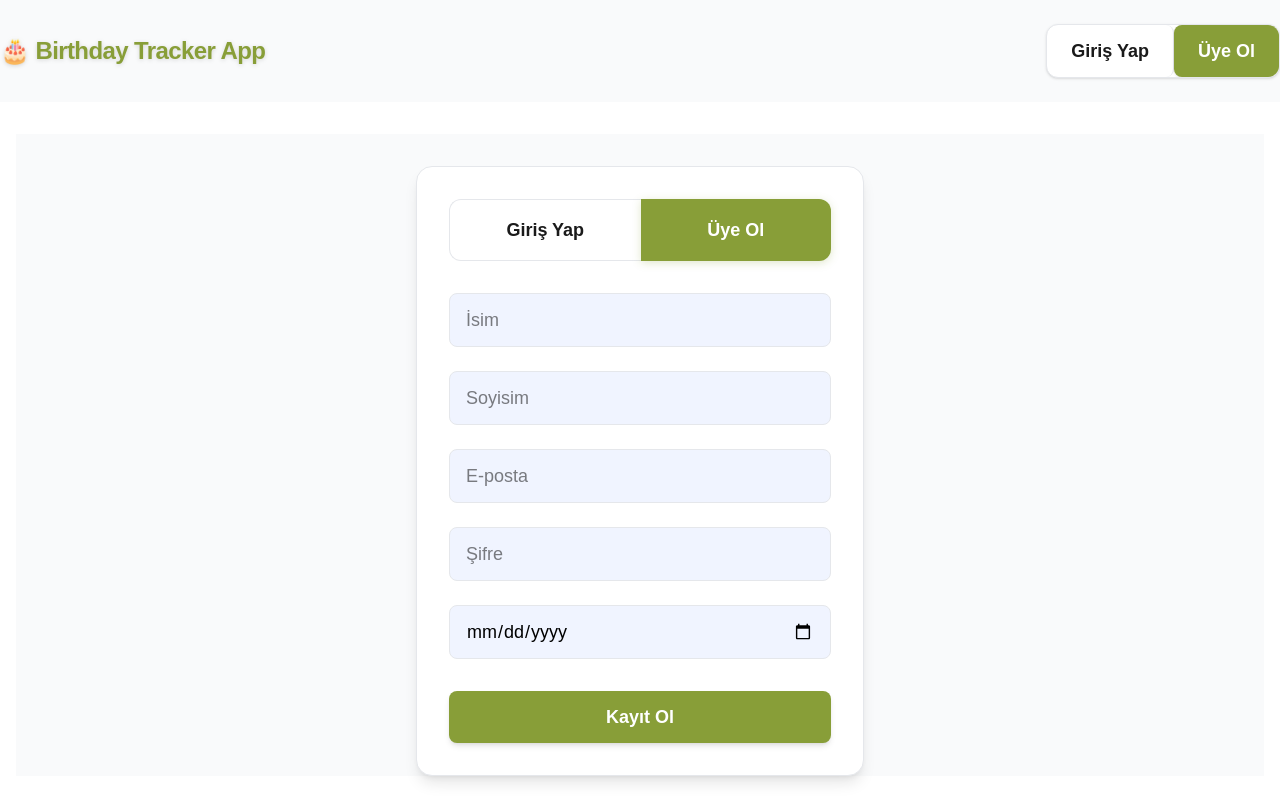
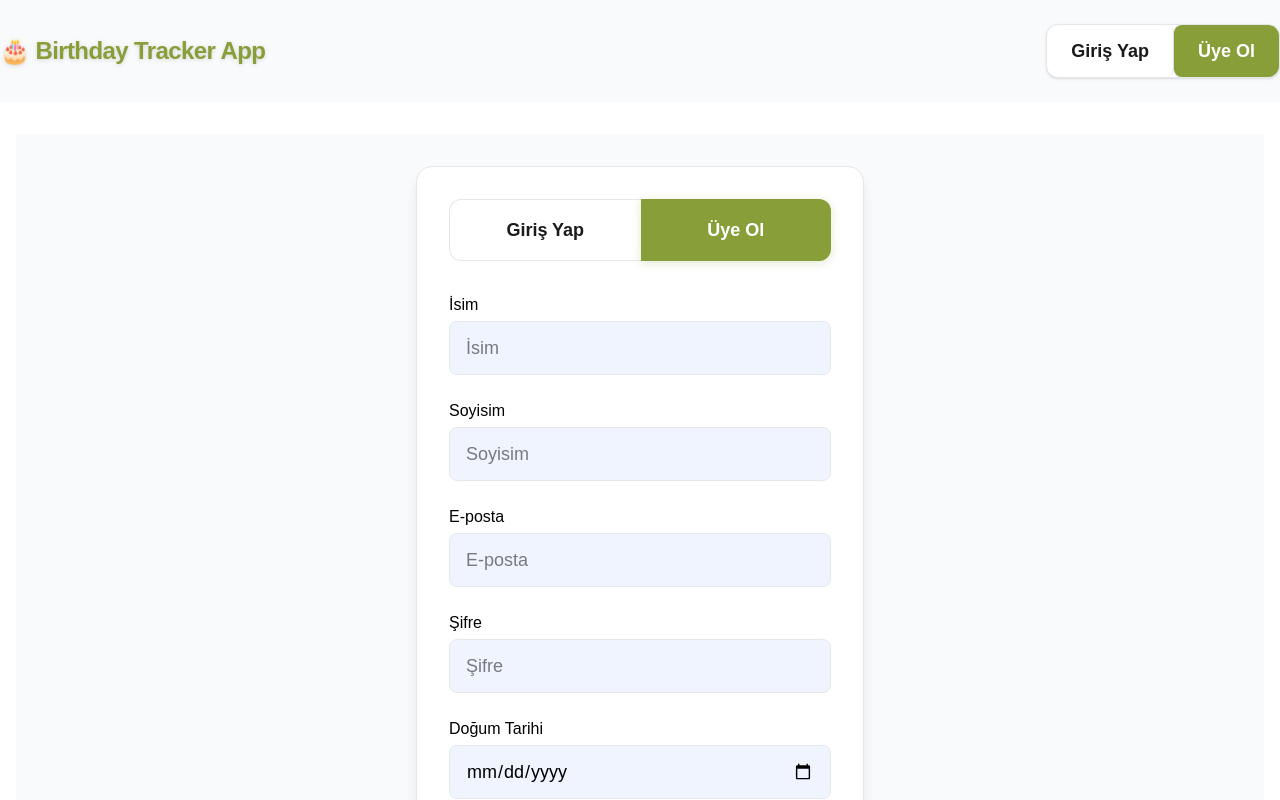
Before and after one commit to Zeyneppsevgi/birthday-tracker-app-frontend, a React (Vite) app: page /register in a window 1280 px wide. Shown: the top 800 px of the page. Built offline with nearby package versions, Linux system fonts and the light colour scheme.

Commit message:
validation rules edited

```diff
--- a/src/pages/LoginPage.jsx
+++ b/src/pages/LoginPage.jsx
@@ -4,12 +4,38 @@ import axios from 'axios';
 
 const API_BASE = import.meta.env.VITE_API_BASE_URL;
 
+// Basit e-posta formatı kontrolü (RegisterPage'den kopyalandı)
+const isValidEmail = (email) => {
+  // eslint-disable-next-line no-useless-escape
+  const emailRegex = /^[a-zA-Z0-9._%+-]+@[a-zA-Z0-9.-]+\.[a-zA-Z]{2,}$/;
+  return emailRegex.test(email);
+};
+
 function LoginPage() {
-  const [email, setEmail] = useState('');
-  const [password, setPassword] = useState('');
+  const [formData, setFormData] = useState({
+    email: '',
+    password: '',
+  });
+  const [formErrors, setFormErrors] = useState({});
   const [error, setError] = useState('');
   const [loading, setLoading] = useState(false);
   const navigate = useNavigate();
+
+  const handleInputChange = (e) => {
+    const { name, value } = e.target;
+    setFormData(f => ({ ...f, [name]: value }));
+    if (formErrors[name]) {
+        setFormErrors(prevErrors => ({ ...prevErrors, [name]: '' }));
+    }
+  };
+
+  const handleEmailBlur = () => {
+    if (!isValidEmail(formData.email)) {
+      setFormErrors(prevErrors => ({ ...prevErrors, email: "Geçersiz e-posta formatı" }));
+    } else {
+       setFormErrors(prevErrors => ({ ...prevErrors, email: '' }));
+    }
+  };
 
   return (
     <div className="min-h-[60vh] flex items-start justify-center bg-gray-50">
@@ -34,15 +60,35 @@ function LoginPage() {
           onSubmit={async e => {
             e.preventDefault();
             setError('');
+            const newErrors = {};
+            setFormErrors({});
+
+            if (!isValidEmail(formData.email)) {
+                newErrors.email = "Geçersiz e-posta formatı";
+            }
+            if (formData.password.length < 6) {
+                newErrors.password = "Parola en az 6 karakter olmalıdır";
+            }
+
+            setFormErrors(newErrors);
+
+            if (Object.keys(newErrors).length > 0) {
+                return;
+            }
+
             setLoading(true);
             try {
-              const response = await axios.post(`${API_BASE}/login`, { email, password });
+              const response = await axios.post(`${API_BASE}/login`, { email: formData.email, password: formData.password });
               localStorage.setItem('token', response.data.token);
               navigate('/dashboard');
             } catch (err) {
-              if (err.response?.data?.message) {
+              if (err.response?.data?.errors) {
+                setFormErrors(err.response.data.errors);
+              } else if (err.response?.data?.message) {
+                 setFormErrors({});
                  setError(err.response.data.message);
               } else {
+                 setFormErrors({});
                  setError('Bir hata oluştu.');
               }
             } finally {
@@ -51,23 +97,41 @@ function LoginPage() {
           }}
           className="space-y-6"
         >
+           <div>
+            <label className="block text-base font-medium mb-1">E-posta</label>
             <input
               type="email"
-            value={email}
-            onChange={e => setEmail(e.target.value)}
+              name="email"
+              value={formData.email}
+              onChange={handleInputChange}
+              onBlur={handleEmailBlur}
               placeholder="E-posta"
-            className="w-full bg-[#f0f4ff] text-base md:text-lg px-3 md:px-4 py-2 md:py-3 rounded-lg border border-gray-200 focus:border-[#889e38] focus:ring-2 focus:ring-[#889e38]/20 outline-none transition"
+               className={`w-full bg-[#f0f4ff] text-base md:text-lg px-3 md:px-4 py-2 md:py-3 rounded-lg border ${formErrors.email ? 'border-red-500' : 'border-gray-200'} focus:border-[#889e38] focus:ring-2 focus:ring-[#889e38]/20 outline-none transition`}
               required
             />
+             {formErrors.email && <p className="text-red-500 text-xs mt-1">{formErrors.email}</p>}
+          </div>
+
+           <div>
+            <label className="block text-base font-medium mb-1">Şifre</label>
             <input
               type="password"
-            value={password}
-            onChange={e => setPassword(e.target.value)}
+              name="password"
+              value={formData.password}
+              onChange={handleInputChange}
               placeholder="Şifre"
-            className="w-full bg-[#f0f4ff] text-base md:text-lg px-3 md:px-4 py-2 md:py-3 rounded-lg border border-gray-200 focus:border-[#889e38] focus:ring-2 focus:ring-[#889e38]/20 outline-none transition"
+              className={`w-full bg-[#f0f4ff] text-base md:text-lg px-3 md:px-4 py-2 md:py-3 rounded-lg border ${formErrors.password ? 'border-red-500' : 'border-gray-200'} focus:border-[#889e38] focus:ring-2 focus:ring-[#889e38]/20 outline-none transition`}
               required
             />
-          {error && <div className="text-red-500 text-center">{error}</div>}
+             {formErrors.password && <p className="text-red-500 text-xs mt-1">{formErrors.password}</p>}
+          </div>
+
+          {error && (
+            <div className="bg-red-100 border border-red-400 text-red-700 px-4 py-3 rounded relative text-center text-sm mt-4">
+              {error}
+            </div>
+          )}
+
           <button
             type="submit"
             className="w-full bg-[#889e38] text-white text-base md:text-lg font-bold py-2 md:py-3 rounded-lg mt-2 shadow-md hover:bg-[#6e812e] transition disabled:opacity-60"
--- a/src/pages/RegisterPage.jsx
+++ b/src/pages/RegisterPage.jsx
@@ -4,6 +4,24 @@ import axios from 'axios';
 
 const API_BASE = import.meta.env.VITE_API_BASE_URL;
 console.log(API_BASE);
+
+// Basit e-posta formatı kontrolü
+const isValidEmail = (email) => {
+  // eslint-disable-next-line no-useless-escape
+  const emailRegex = /^[a-zA-Z0-9._%+-]+@[a-zA-Z0-9.-]+\.[a-zA-Z]{2,}$/;
+  return emailRegex.test(email);
+};
+
+// YYYY-MM-DD formatı kontrolü
+const isValidDate = (dateString) => {
+    const regEx = /^\d{4}-\d{2}-\d{2}$/;
+    if(!dateString.match(regEx)) return false; // Basic check
+    const d = new Date(dateString);
+    const dNum = d.getTime();
+    if(!dNum && dNum !== 0) return false; // NaN value, Invalid date
+    return d.toISOString().slice(0,10) === dateString;
+};
+
 function RegisterPage() {
   const [form, setForm] = useState({
     name: '',
@@ -12,10 +30,21 @@ function RegisterPage() {
     password: '',
     birthdate: '',
   });
-  const [error, setError] = useState('');
+  // Her alan için hata mesajlarını tutacak state
+  const [formErrors, setFormErrors] = useState({});
   const [success, setSuccess] = useState('');
   const [loading, setLoading] = useState(false);
   const navigate = useNavigate();
+
+   // Input değiştiğinde ilgili hatayı temizle
+   const handleInputChange = (e) => {
+    const { name, value } = e.target;
+    setForm(f => ({ ...f, [name]: value }));
+    // İlgili alanın hatasını temizle
+    if (formErrors[name]) {
+        setFormErrors(prevErrors => ({ ...prevErrors, [name]: '' }));
+    }
+  };
 
   return (
     <div className="min-h-[60vh] flex items-start justify-center bg-gray-50">
@@ -37,18 +66,55 @@ function RegisterPage() {
         <form
           onSubmit={async e => {
             e.preventDefault();
-            setError('');
             setSuccess('');
+            // Yeni hata objesi oluştur ve başlangıçta tüm hataları temizle
+            const newErrors = {};
+            setFormErrors({});
+
+            // Frontend Validasyonlar
+            if (form.name.length < 3) {
+                newErrors.name = "İsim en az 3 karakter olmalıdır";
+            }
+            if (form.surname.length < 3) {
+                newErrors.surname = "Soyadı en az 3 karakter olmalıdır";
+            }
+            if (!isValidEmail(form.email)) {
+                newErrors.email = "Geçersiz e-posta formatı";
+            }
+            if (form.password.length < 6) {
+                newErrors.password = "Parola en az 6 karakter olmalıdır";
+            }
+             if (!isValidDate(form.birthdate)) {
+                 newErrors.birthdate = "Doğum tarihi formatı YYYY-MM-DD olmalıdır";
+             }
+
+            // Hataları state'e kaydet
+            setFormErrors(newErrors);
+
+            // Eğer hata varsa işlemi durdur
+            if (Object.keys(newErrors).length > 0) {
+                return;
+            }
+
             setLoading(true);
             try {
               const response = await axios.post(`${API_BASE}/register`, form);
               setSuccess(response.data.message || 'Kayıt başarılı');
               setForm({ name: '', surname: '', email: '', password: '', birthdate: '' });
+              // Başarılı olunca form hatalarını da temizle
+              setFormErrors({});
             } catch (err) {
-              if (err.response?.data?.message) {
-                setError(err.response.data.message);
+              // API'den dönen hatayı genel hata state'ine yaz (isteğe bağlı)
+              // setError(err.response?.data?.message || 'Bir hata oluştu.');
+               // API'den dönen spesifik hataları form hatalarına eşle (backend uygun formatta dönüyorsa)
+              if (err.response?.data?.errors) { // Varsayımsal: backend errors: { field: message } dönsün
+                setFormErrors(err.response.data.errors);
               } else {
-                setError('Bir hata oluştu.');
+                 // Genel bir API hatası varsa, tüm hataları temizle ve genel bir hata mesajı göster
+                 setFormErrors({});
+                 setSuccess(''); // Başarı mesajını temizle
+                 // Genel hata mesajını göstermek isterseniz aşağıdaki satırı aktif edin:
+                 // setError(err.response?.data?.message || 'Bir hata oluştu.');
               }
             } finally {
               setLoading(false);
@@ -56,53 +122,85 @@ function RegisterPage() {
           }}
           className="space-y-6"
         >
+           <div>
+            <label className="block text-base font-medium mb-1">İsim</label>
             <input
               type="text"
               name="name"
               value={form.name}
-            onChange={e => setForm(f => ({ ...f, name: e.target.value }))}
+              onChange={handleInputChange} // Değiştirildi
               placeholder="İsim"
-            className="w-full bg-[#f0f4ff] text-base md:text-lg px-3 md:px-4 py-2 md:py-3 rounded-lg border border-gray-200 focus:border-[#889e38] focus:ring-2 focus:ring-[#889e38]/20 outline-none transition"
+              className={`w-full bg-[#f0f4ff] text-base md:text-lg px-3 md:px-4 py-2 md:py-3 rounded-lg border ${formErrors.name ? 'border-red-500' : 'border-gray-200'} focus:border-[#889e38] focus:ring-2 focus:ring-[#889e38]/20 outline-none transition`}
               required
             />
+             {formErrors.name && <p className="text-red-500 text-xs mt-1">{formErrors.name}</p>} {/* Hata mesajı alanı */}
+          </div>
+
+           <div>
+            <label className="block text-base font-medium mb-1">Soyisim</label>
             <input
               type="text"
               name="surname"
               value={form.surname}
-            onChange={e => setForm(f => ({ ...f, surname: e.target.value }))}
+              onChange={handleInputChange} // Değiştirildi
               placeholder="Soyisim"
-            className="w-full bg-[#f0f4ff] text-base md:text-lg px-3 md:px-4 py-2 md:py-3 rounded-lg border border-gray-200 focus:border-[#889e38] focus:ring-2 focus:ring-[#889e38]/20 outline-none transition"
+              className={`w-full bg-[#f0f4ff] text-base md:text-lg px-3 md:px-4 py-2 md:py-3 rounded-lg border ${formErrors.surname ? 'border-red-500' : 'border-gray-200'} focus:border-[#889e38] focus:ring-2 focus:ring-[#889e38]/20 outline-none transition`}
               required
             />
+             {formErrors.surname && <p className="text-red-500 text-xs mt-1">{formErrors.surname}</p>} {/* Hata mesajı alanı */}
+          </div>
+
+           <div>
+            <label className="block text-base font-medium mb-1">E-posta</label>
             <input
               type="email"
               name="email"
               value={form.email}
-            onChange={e => setForm(f => ({ ...f, email: e.target.value }))}
+              onChange={handleInputChange} // Değiştirildi
               placeholder="E-posta"
-            className="w-full bg-[#f0f4ff] text-base md:text-lg px-3 md:px-4 py-2 md:py-3 rounded-lg border border-gray-200 focus:border-[#889e38] focus:ring-2 focus:ring-[#889e38]/20 outline-none transition"
+               className={`w-full bg-[#f0f4ff] text-base md:text-lg px-3 md:px-4 py-2 md:py-3 rounded-lg border ${formErrors.email ? 'border-red-500' : 'border-gray-200'} focus:border-[#889e38] focus:ring-2 focus:ring-[#889e38]/20 outline-none transition`}
               required
             />
+             {formErrors.email && <p className="text-red-500 text-xs mt-1">{formErrors.email}</p>} {/* Hata mesajı alanı */}
+          </div>
+
+           <div>
+            <label className="block text-base font-medium mb-1">Şifre</label>
             <input
               type="password"
               name="password"
               value={form.password}
-            onChange={e => setForm(f => ({ ...f, password: e.target.value }))}
+              onChange={handleInputChange} // Değiştirildi
               placeholder="Şifre"
-            className="w-full bg-[#f0f4ff] text-base md:text-lg px-3 md:px-4 py-2 md:py-3 rounded-lg border border-gray-200 focus:border-[#889e38] focus:ring-2 focus:ring-[#889e38]/20 outline-none transition"
+              className={`w-full bg-[#f0f4ff] text-base md:text-lg px-3 md:px-4 py-2 md:py-3 rounded-lg border ${formErrors.password ? 'border-red-500' : 'border-gray-200'} focus:border-[#889e38] focus:ring-2 focus:ring-[#889e38]/20 outline-none transition`}
               required
             />
+             {formErrors.password && <p className="text-red-500 text-xs mt-1">{formErrors.password}</p>} {/* Hata mesajı alanı */}
+          </div>
+
+           <div>
+            <label className="block text-base font-medium mb-1">Doğum Tarihi</label>
             <input
               type="date"
               name="birthdate"
               value={form.birthdate}
-            onChange={e => setForm(f => ({ ...f, birthdate: e.target.value }))}
+              onChange={handleInputChange} // Değiştirildi
               placeholder="Doğum Tarihi"
-            className="w-full bg-[#f0f4ff] text-base md:text-lg px-3 md:px-4 py-2 md:py-3 rounded-lg border border-gray-200 focus:border-[#889e38] focus:ring-2 focus:ring-[#889e38]/20 outline-none transition"
+              className={`w-full bg-[#f0f4ff] text-base md:text-lg px-3 md:px-4 py-2 md:py-3 rounded-lg border ${formErrors.birthdate ? 'border-red-500' : 'border-gray-200'} focus:border-[#889e38] focus:ring-2 focus:ring-[#889e38]/20 outline-none transition`}
               required
             />
-          {error && <div className="text-red-500 text-center">{error}</div>}
+             {formErrors.birthdate && <p className="text-red-500 text-xs mt-1">{formErrors.birthdate}</p>} {/* Hata mesajı alanı */}
+          </div>
+
+          {/* Genel hata mesajı alanı kaldırıldı */}
+          {/* {error && (
+            <div className="bg-red-100 border border-red-400 text-red-700 px-4 py-3 rounded relative text-center text-sm">
+              {error}
+            </div>
+          )} */}
+
           {success && <div className="text-green-600 text-center">{success}</div>}
+
           <button
             type="submit"
             className="w-full bg-[#889e38] text-white text-base md:text-lg font-bold py-2 md:py-3 rounded-lg mt-2 shadow-md hover:bg-[#6e812e] transition disabled:opacity-60"
```
Lines whose indentation alone changed are shown as unchanged.
